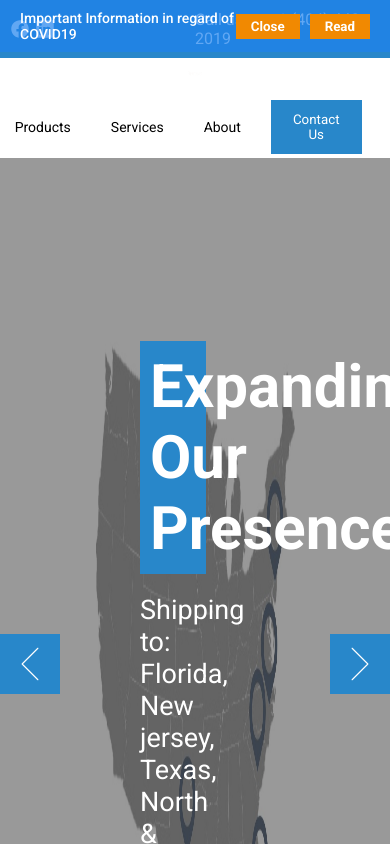
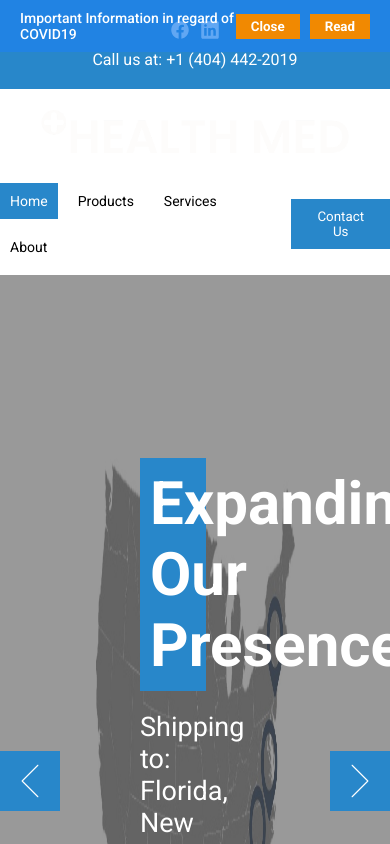
Before and after one commit to MKashanButt/squad-medical-supplies, a Next.js app: page / in a window 390 px wide. Shown: the top 844 px of the page. Built offline with nearby package versions, Linux system fonts and the light colour scheme.

Commit message:
made header responsive

```diff
--- a/src/assets/css/components/Header.module.css
+++ b/src/assets/css/components/Header.module.css
@@ -74,3 +74,69 @@
     border: 2px solid var(--yellow);
     color: white;
 }
+
+@media (max-width: 640px) {
+    .contact {
+        grid-template-columns: 1fr;
+        /* Stack contact elements vertically */
+        text-align: center;
+        /* Center align text */
+        padding: 20px 10px;
+        /* Increase padding */
+    }
+
+    .contact>p {
+        justify-self: center;
+        /* Center align text in smaller screens */
+        margin-top: 10px;
+        /* Add spacing between elements */
+    }
+
+    .socials {
+        width: 100%;
+        /* Make socials take full width */
+        justify-content: center;
+        /* Center align icons */
+        gap: 10px;
+        /* Increase gap for better spacing */
+    }
+
+    .header {
+        flex-direction: column;
+        /* Stack header elements vertically */
+        height: auto;
+        /* Adjust height to content */
+        padding: 10px 0;
+        /* Adjust padding */
+    }
+
+    .header .logo {
+        width: 80%;
+        /* Increase logo size */
+        height: auto;
+        /* Adjust logo height */
+        margin-bottom: 10px;
+        /* Add space below logo */
+    }
+
+    .header nav {
+        width: 100%;
+        /* Make nav take full width */
+        justify-content: center;
+        /* Center align navigation */
+    }
+
+    .header nav ul {
+        gap: 10px;
+        /* Reduce gap for compact layout */
+        margin-right: 0;
+        /* Remove extra margin */
+        flex-wrap: wrap;
+        /* Wrap items to fit smaller screens */
+    }
+
+    .header .headerBtn {
+        padding: 8px 15px;
+        /* Adjust padding for smaller screens */
+    }
+}
```
